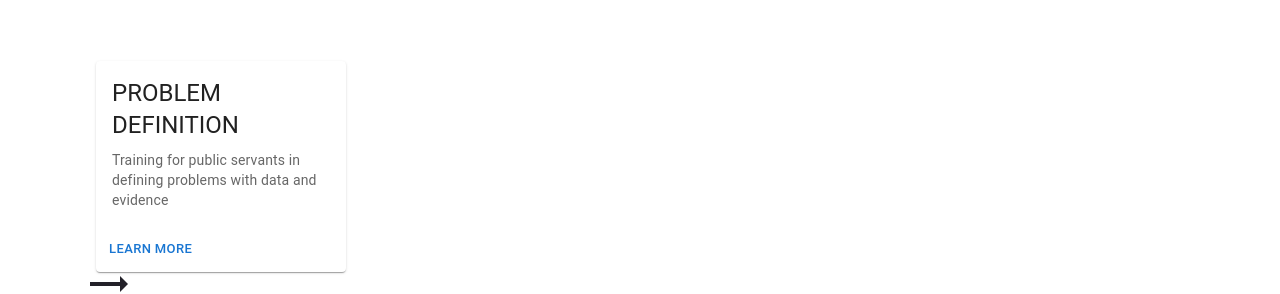
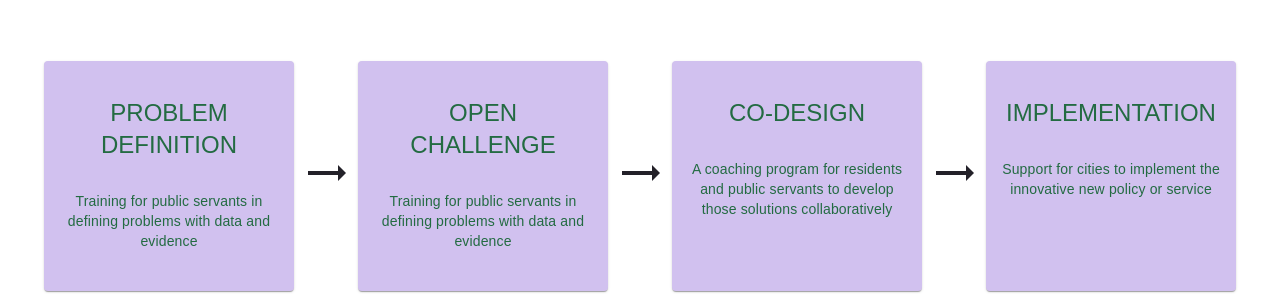
Before and after one commit to Code-4-Community/burnes-project-frontend, a Gatsby site: page / in a window 1280 px wide. Shown: the part 510-804 px from the top of the page. Built offline with nearby package versions, Linux system fonts and the light colour scheme; Gatsby itself is replaced by a stand-in of ours.

Commit message:
finished phase cards

```diff
--- a/src/components/flipcard/index.js
+++ b/src/components/flipcard/index.js
@@ -6,21 +6,44 @@ import CardMedia from '@mui/material/CardMedia';
 import Button from '@mui/material/Button';
 import Typography from '@mui/material/Typography';
 import ArrowForwardIcon from '@mui/icons-material/ArrowForward';
+import { textAlign } from '@mui/system';
+
+const card = {
+  width: 250,
+  height: 230,
+  backgroundColor: '#D1C1EF'
+}
+
+const title = {
+  color: '#236b42',
+  fontFamily: 'aileron, sans-serif',
+  textAlign: 'center',
+  fontSize: '1.5em',
+  marginTop: '20px'
+}
+
+const desc = {
+  color: '#236b42',
+  fontFamily: 'aileron, sans-serif',
+  textAlign: 'center',
+  marginTop: '30px',
+  marginBottom: '20px'
+}
 
 export default function MediaCard({props}) {
   return (
-    <Card sx ={{ maxWidth: 250}}>
+    <Card style={card}>
       <CardContent>
-        <Typography gutterBottom variant="h5" component="div">
+        <Typography gutterBottom variant="h5" component="div" style={title}>
           {props.title}
         </Typography>
-        <Typography variant="body2" color="text.secondary">
+        <Typography variant="body2" color="text.secondary" style={desc}>
           {props.desc}
         </Typography>
       </CardContent>
-      <CardActions>
+      {/* <CardActions>
         <Button size="small">Learn More</Button>
-      </CardActions>
+      </CardActions> */}
     </Card>
   )
 }
--- a/src/pages/index.js
+++ b/src/pages/index.js
@@ -21,6 +21,14 @@ const rightBlurbs = {
   color: '#660099',
 };
 
+const phaseCardsContainer = {
+  display: 'flex',
+  flexDirection: 'row',
+  justifyContent: 'center',
+  alignItems: 'center',
+  columnGap: '20px'
+};
+
 
 const IndexPage = () => {
   return (
@@ -37,26 +45,26 @@ const IndexPage = () => {
         </h2>
       </h1>
 
-      <div classname = 'grid-container-element'>
-        <div classname = 'child'>
+      <div style={phaseCardsContainer}>
+        <div classname = 'phase-card'>
           <MediaCard props={{title: 'PROBLEM DEFINITION', desc: 'Training for public servants in defining problems with data and evidence'}}></MediaCard>
         </div>
-        <div classname = 'child'>
+        <div classname = 'phase-card'>
           <TrendingFlatIcon sx={{transform: 'scale(2)'}}/>
         </div>
-        <div classname = 'child'>
+        <div classname = 'phase-card'>
         <MediaCard props={{title: 'OPEN CHALLENGE', desc: 'Training for public servants in defining problems with data and evidence'}}></MediaCard>
         </div>
-        <div classname = 'child'>
+        <div classname = 'phase-card'>
         <TrendingFlatIcon sx={{transform: 'scale(2)'}}/>
         </div>
-        <div classname = 'child'>
+        <div classname = 'phase-card'>
         <MediaCard props={{title: 'CO-DESIGN', desc: 'A coaching program for residents and public servants to develop those solutions collaboratively'}}></MediaCard>
         </div>
-        <div classname = 'child'>
+        <div classname = 'phase-card'>
         <TrendingFlatIcon sx={{transform: 'scale(2)'}}/>
         </div>
-        <div classname = 'child'>
+        <div classname = 'phase-card'>
         <MediaCard props={{title: 'IMPLEMENTATION', desc: 'Support for cities to implement the innovative new policy or service'}}></MediaCard>
         </div>
       </div>
```
Also changed, not shown: src/pages/App.css (+0 -11 lines), 1 other file.
